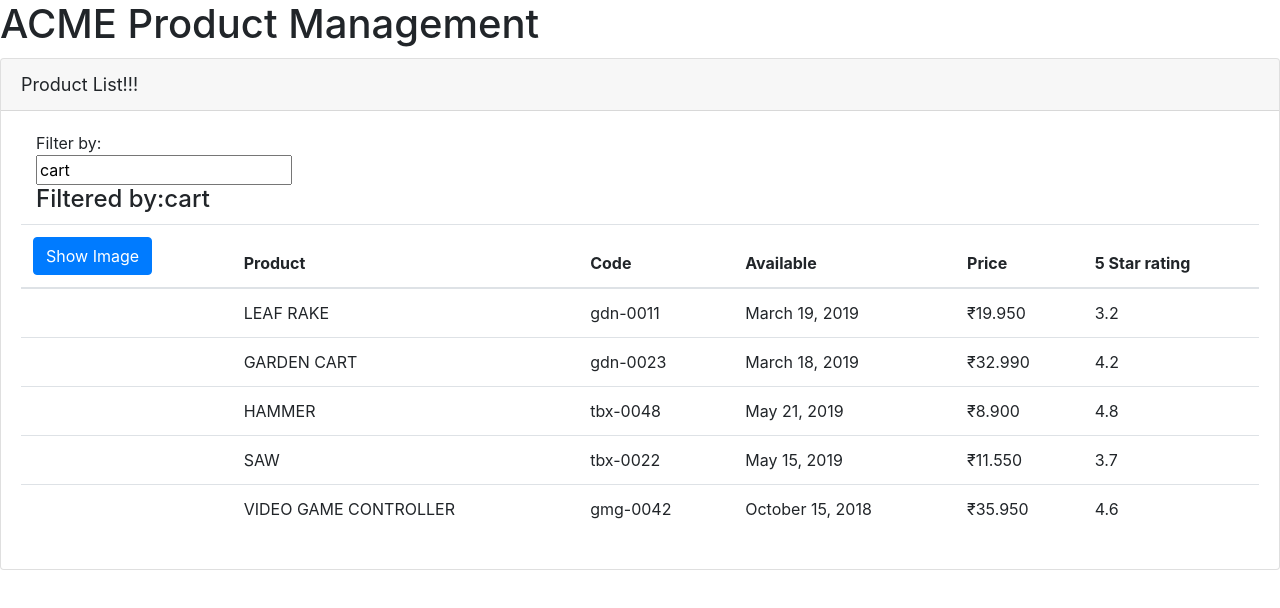
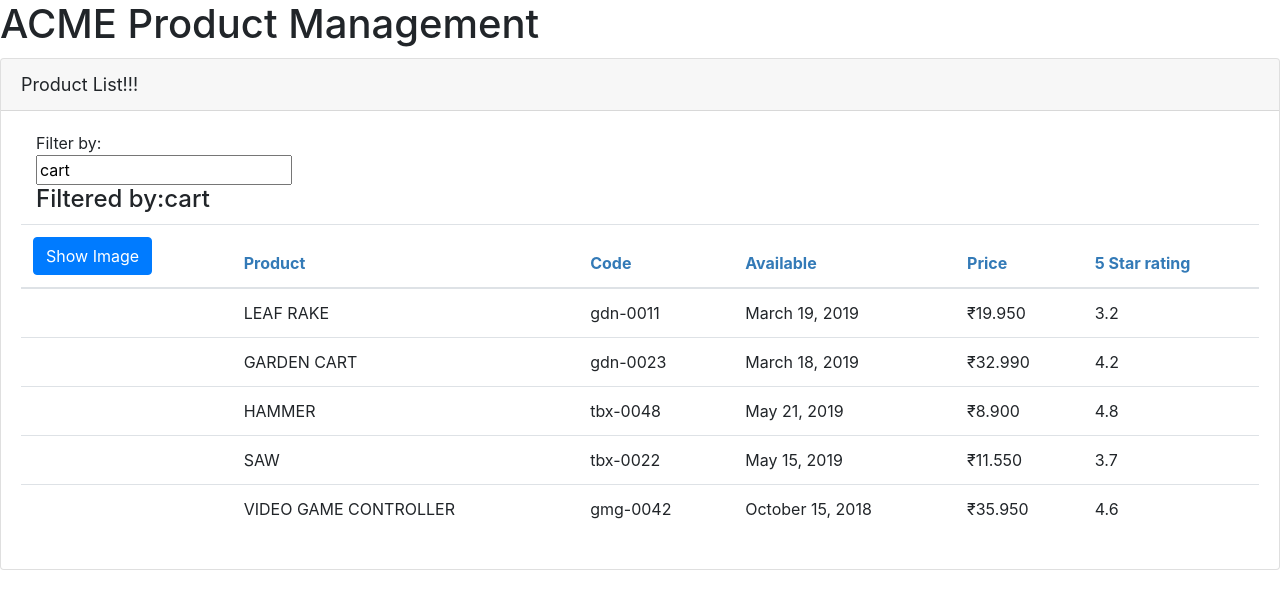
Before and after one commit to manojsoni53/Angular-GettingStarted-master, an Angular app: page / in a window 1280 px wide. Shown: the top 608 px of the page. Built offline with nearby package versions, Linux system fonts and the light colour scheme.

Commit message:
encapsulate component style

```diff
--- /dev/null
+++ b/src/app/products/product-list.component.css
@@ -0,0 +1,3 @@
+thead{
+    color: #337ab7;
+}
--- a/src/app/products/product-list.component.ts
+++ b/src/app/products/product-list.component.ts
@@ -3,7 +3,8 @@ import { IProduct } from './product';
 
 @Component({
     selector:'pm-product',
-    templateUrl:'./product-list.component.html'
+    templateUrl:'./product-list.component.html',
+    styleUrls:['./product-list.component.css']
 })
 export class ProductListComponent{
     pageTitle:string = 'Product List!!!';
```
